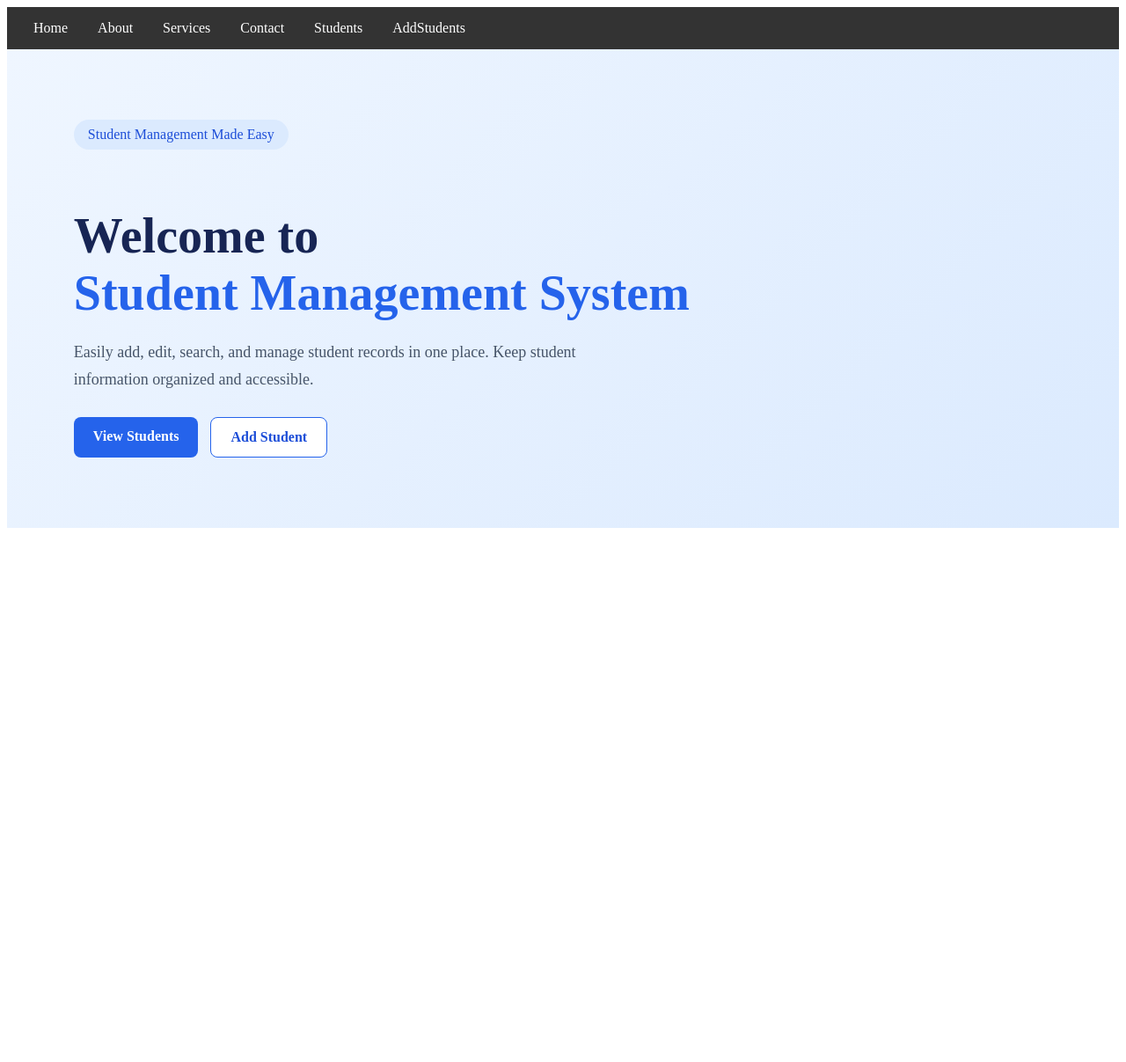
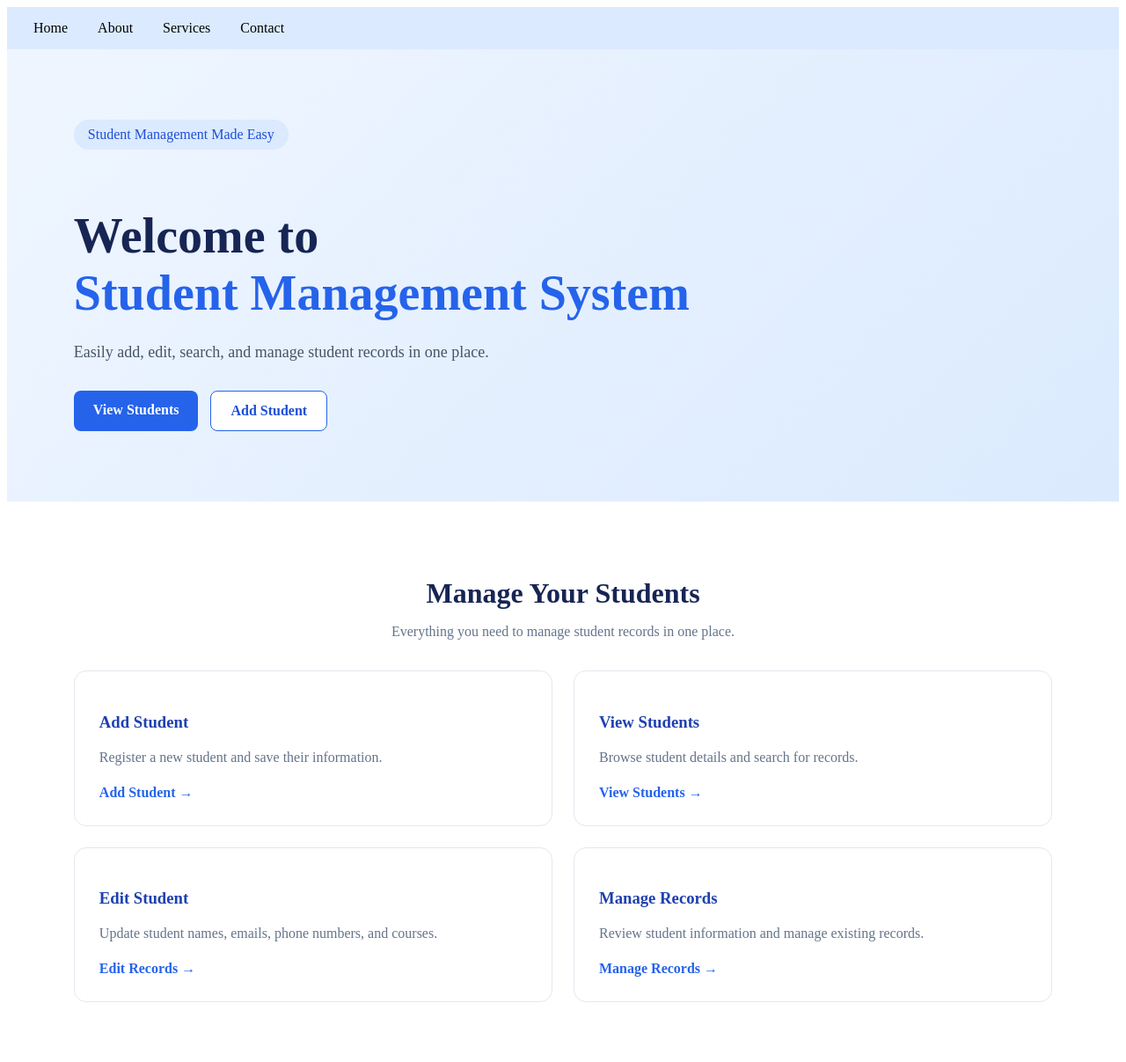
Before and after one commit to piyushcodehubs/Student-Management-System-, a Django app: page / in a window 1280 px wide. Shown: the whole page at 88% size. Before the commit the page ends 600 px from the top, so only its background shows below. Run offline with Django 5.2, Linux system fonts and the light colour scheme.

Commit message:
Home designe added

```diff
--- a/static/style.css
+++ b/static/style.css
@@ -1,11 +1,11 @@
 /* This is nav section from base.html */
 nav {
-    background-color: #333;
+    background-color: #dbeafe;
     padding: 15px;
 }
 
 nav a {
-    color: white;
+    color: black;
     text-decoration: none;
     padding: 15px;
 }
@@ -42,6 +42,7 @@ tbody tr:hover {
 
 
 /* Home Page Styles */
+
 
 
 .hero {
@@ -116,3 +117,70 @@ tbody tr:hover {
 .btn-secondary:hover {
     background: #eff6ff;
 }
+
+
+.quick-actions {
+    padding: 60px 6%;
+    background: #ffffff;
+}
+
+.section-heading {
+    text-align: center;
+    margin-bottom: 35px;
+}
+
+.section-heading h2 {
+    color: #172554;
+    font-size: 32px;
+    margin-bottom: 12px;
+}
+
+.section-heading p {
+    color: #64748b;
+}
+
+.action-grid {
+    display: grid;
+    grid-template-columns: repeat(2, minmax(0, 1fr));
+    gap: 24px;
+}
+
+.action-card {
+    padding: 28px;
+    border: 1px solid #e2e8f0;
+    border-radius: 14px;
+    background: #ffffff;
+    transition: transform 0.2s, box-shadow 0.2s;
+}
+
+.action-card:hover {
+    transform: translateY(-4px);
+    box-shadow: 0 10px 25px rgba(15, 23, 42, 0.08);
+}
+
+.action-card h3 {
+    color: #1e40af;
+    margin-bottom: 12px;
+}
+
+.action-card p {
+    color: #64748b;
+    line-height: 1.6;
+    margin-bottom: 18px;
+}
+
+.action-card a {
+    color: #2563eb;
+    font-weight: 600;
+    text-decoration: none;
+}
+
+.action-card a:hover {
+    text-decoration: underline;
+}
+
+@media (max-width: 650px) {
+    .action-grid {
+        grid-template-columns: 1fr;
+    }
+}
--- a/studentmanagment/settings.py
+++ b/studentmanagment/settings.py
@@ -116,8 +116,8 @@ USE_TZ = True
 # https://docs.djangoproject.com/en/6.1/howto/static-files/
 
 STATIC_URL = 'static/'
-STATICFILES_DIRS =[
-    BASE_DIR/"static",
+STATICFILES_DIRS = [
+    BASE_DIR / "static",
 ]
 
 
--- a/templates/students/About.html
+++ b/templates/students/About.html
@@ -1,6 +1,6 @@
 {% extends "students/base.html" %}
-
+{% block title %} About {% endblock %}
 
 {% block content %}
 <h1>This is About page </h1>
-{% endblock%}
+{% endblock %}
--- a/templates/students/base.html
+++ b/templates/students/base.html
@@ -4,24 +4,21 @@
 <head>
     <meta charset="UTF-8">
     <meta name="viewport" content="width=device-width, initial-scale=1.0">
-    <title>My Website</title>
+
+    <title>{% block title %}My Website{% endblock %}</title>
     <link rel="stylesheet" href="{% static 'style.css' %}">
 
 </head>
 <body>
-
     <nav>
         <a href="{% url 'home' %}">Home</a>
         <a href="{% url 'about' %}">About</a>
         <a href="{% url 'services' %}">Services</a>
         <a href="{% url 'contact' %}">Contact</a>
-        <a href="{% url 'student_list' %}">Students</a>
-        <a href="{% url 'add_student' %}">AddStudents</a>
-
+        <!-- <a href="{% url 'student_list' %}">Students</a>
+        <a href="{% url 'add_student' %}">Add Student</a> -->
     </nav>
 
-    {% block content %}
-    {% endblock %}
-
+    {% block content %}{% endblock %}
 </body>
 </html>
--- a/templates/students/home.html
+++ b/templates/students/home.html
@@ -1,6 +1,8 @@
-{% extends "Students/base.html" %}
+{% extends "students/base.html" %}
+
+{% block title %}Home{% endblock %}
+
 {% block content %}
-
 
 <section class="hero">
     <div class="hero-content">
@@ -12,19 +14,46 @@
         </h1>
 
         <p>
-            Easily add, edit, search, and manage student records
-            in one place. Keep student information organized
-            and accessible.
+            Easily add, edit, search, and manage student records in one place.
         </p>
 
         <div class="hero-buttons">
-            <a href="{% url 'student_list' %}" class="btn-primary">
-                View Students
-            </a>
+            <a href="{% url 'student_list' %}" class="btn-primary">View Students</a>
+            <a href="{% url 'add_student' %}" class="btn-secondary">Add Student</a>
+        </div>
+    </div>
+</section>
 
-            <a href="{% url 'add_student' %}" class="btn-secondary">
-                Add Student
-            </a>
+
+<section class="quick-actions">
+    <div class="section-heading">
+        <h2>Manage Your Students</h2>
+        <p>Everything you need to manage student records in one place.</p>
+    </div>
+
+    <div class="action-grid">
+        <div class="action-card">
+            <h3>Add Student</h3>
+            <p>Register a new student and save their information.</p>
+            <a href="{% url 'add_student' %}">Add Student →</a>
+        </div>
+
+        <div class="action-card">
+            <h3>View Students</h3>
+            <p>Browse student details and search for records.</p>
+            <a href="{% url 'student_list' %}">View Students →</a>
+        </div>
+
+        <div class="action-card">
+            <h3>Edit Student</h3>
+            <p>Update student names, emails, phone numbers, and courses.</p>
+            <a href="{% url 'student_list' %}">Edit Records →</a>
+        </div>
+
+        <div class="action-card">
+            <h3>Manage Records</h3>
+            <p>Review student information and manage existing records.</p>
+            <a href="{% url 'student_list' %}">Manage Records →</a>
         </div>
     </div>
 </section>
```
